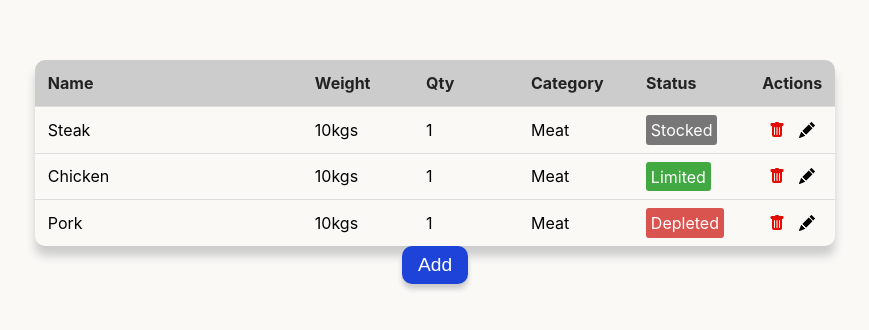
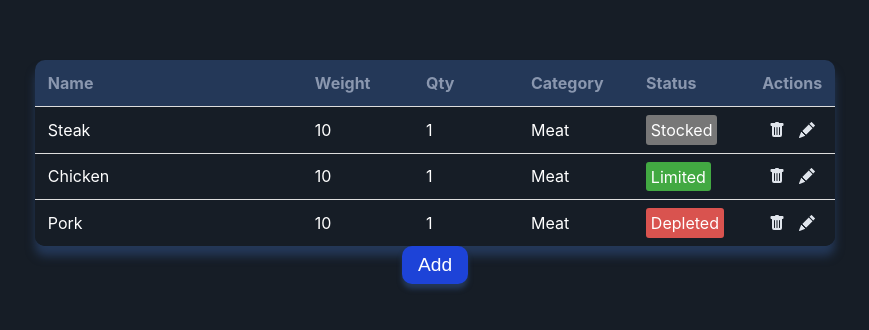
Before and after one commit to hsing127/FoodTruck-Financial-Platform, a React (Create React App) app in the folder FoodTruck Financial React WebApp/: page /dashboard/inventory in a window 1280 px wide. Shown: the part 236-566 px from the top of the page, without its empty margins (205-1074 px from the left). Built offline with nearby package versions, Linux system fonts and the light colour scheme.

Commit message:
Color Changes

```diff
--- a/FoodTruck Financial React WebApp/src/components/dashboard/DashboardInventoryPage.js
+++ b/FoodTruck Financial React WebApp/src/components/dashboard/DashboardInventoryPage.js
@@ -8,9 +8,9 @@ const DashboardInventoryPage = () => {
   const [modalOpen, setModalOpen] = useState(false);
 
   const [rows, setRows] = useState([
-    {name: "Steak", weight: "10kgs", quantity: 1, category:"meat", status: "stocked"},
-    {name: "Chicken ", weight: "10kgs", quantity: 1, category:"meat", status: "limited"},
-    {name: "Pork ", weight: "10kgs", quantity: 1, category:"meat", status: "depleted"},
+    {name: "Steak", weight: "10", quantity: 1, category:"meat", status: "stocked"},
+    {name: "Chicken ", weight: "10", quantity: 1, category:"meat", status: "limited"},
+    {name: "Pork ", weight: "10", quantity: 1, category:"meat", status: "depleted"},
   ]);
 
   const [rowtoEdit, setRowToEdit] = useState(null);
--- a/FoodTruck Financial React WebApp/src/styles/DashInventory.css
+++ b/FoodTruck Financial React WebApp/src/styles/DashInventory.css
@@ -1,14 +1,10 @@
-body{
-  background-color: white;
-}
-
 .table-container {
   display: flex;
   flex-direction: column;
   align-items:  center;
   justify-content:  center;
   height: 100vh;
-  background-color: #faf9f6;
+  background-color: #161d26;
   width:100%;
 }
 
@@ -17,7 +13,7 @@ body{
   overflow: hidden;
   table-layout: auto;
   border-collapse: collapse;
-  box-shadow: 0px 10px 10px #ccc;
+  box-shadow: 0px 10px 10px #243858;
   border-radius: 10px;
   white-space: nowrap;
   width: 50em;
@@ -27,10 +23,14 @@ body{
   text-align: left;
 }
 
+.table thead {
+  background-color: #243858;
+  color: #8a97af;
+}
 
-.table thead {
-  background-color: #ccc;
-  color: #222;
+.table tbody {
+  background-color: #161d26;
+  color: white;
 }
 
 .table th, .table td {
@@ -42,12 +42,6 @@ body{
   overflow: hidden;
   text-overflow: ellipsis;
 }
-
-.table tbody tr:hover {
-  background-color: #eee;
-}
-
-
 
 .label {
   border-radius: 3px;
@@ -70,14 +64,11 @@ body{
 .actions {
   display: flex;
   justify-content: space-around;
+  color: #e0e5ec;
 }
 
 .actions svg {
   cursor: pointer;
-}
-
-.delete-btn {
-  color: #e10d05;
 }
 
 .modal-container {
@@ -101,18 +92,18 @@ body{
 }
 
 .name-col {
-  width: 40%;  /* Name column takes 40% */
+  width: 40%;
 }
 
 .weight-col,
 .quantity-col,
 .category-col,
 .status-col {
-  width: 15%;  /* These columns take 15% each */
+  width: 15%;
 }
 
 .actions-col {
-  width: 10%;  /* Actions column takes 10% */
+  width: 10%;
 }
 
 .btn {
@@ -123,7 +114,7 @@ body{
   padding: 0.5rem 1rem;
   border-radius: 10px;
   cursor: pointer;
-  box-shadow: 0px 5px 5px #ccc;
+  box-shadow: 0px 5px 5px #243858;
 }
 
 .add-btn {
```
